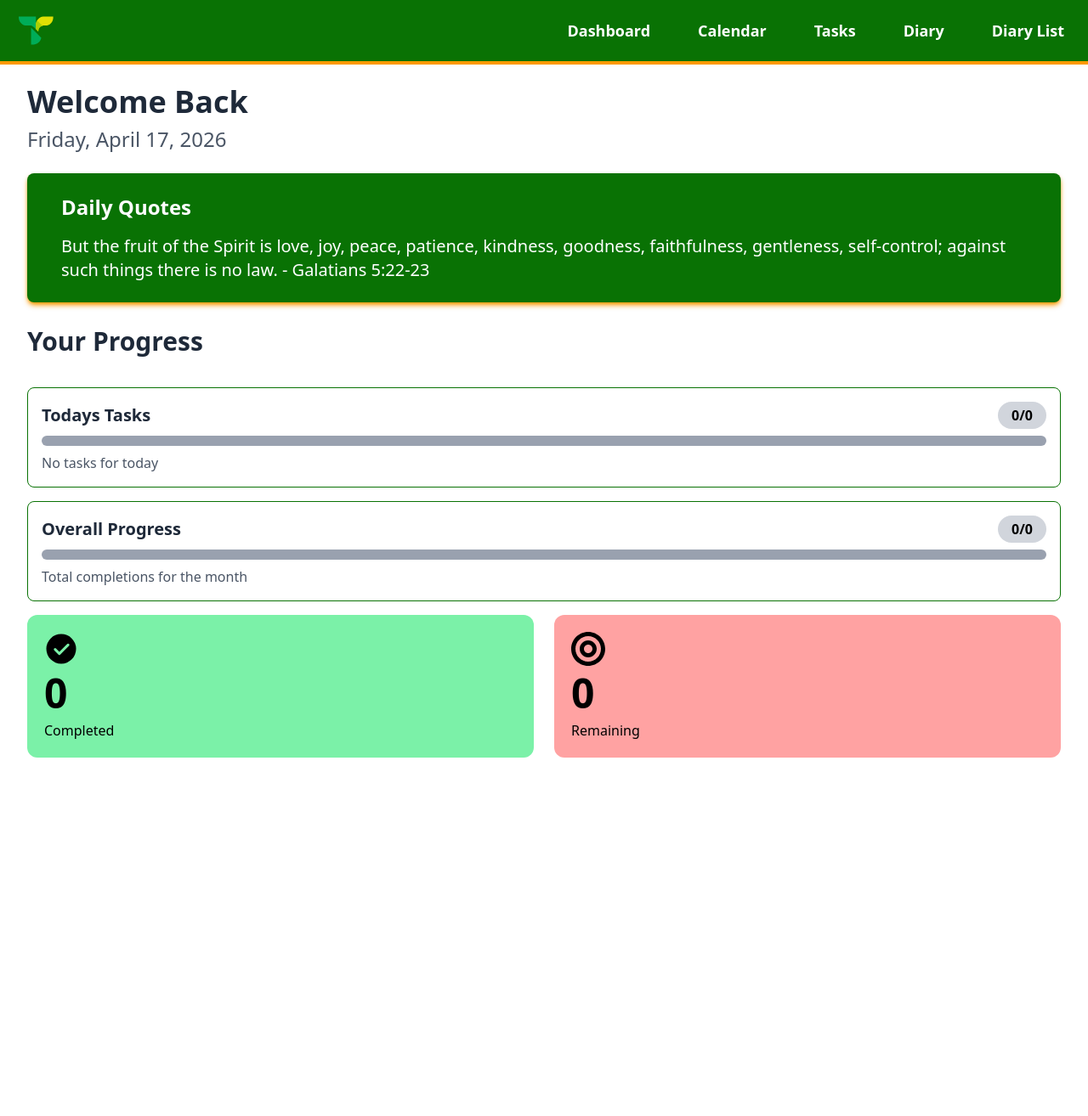
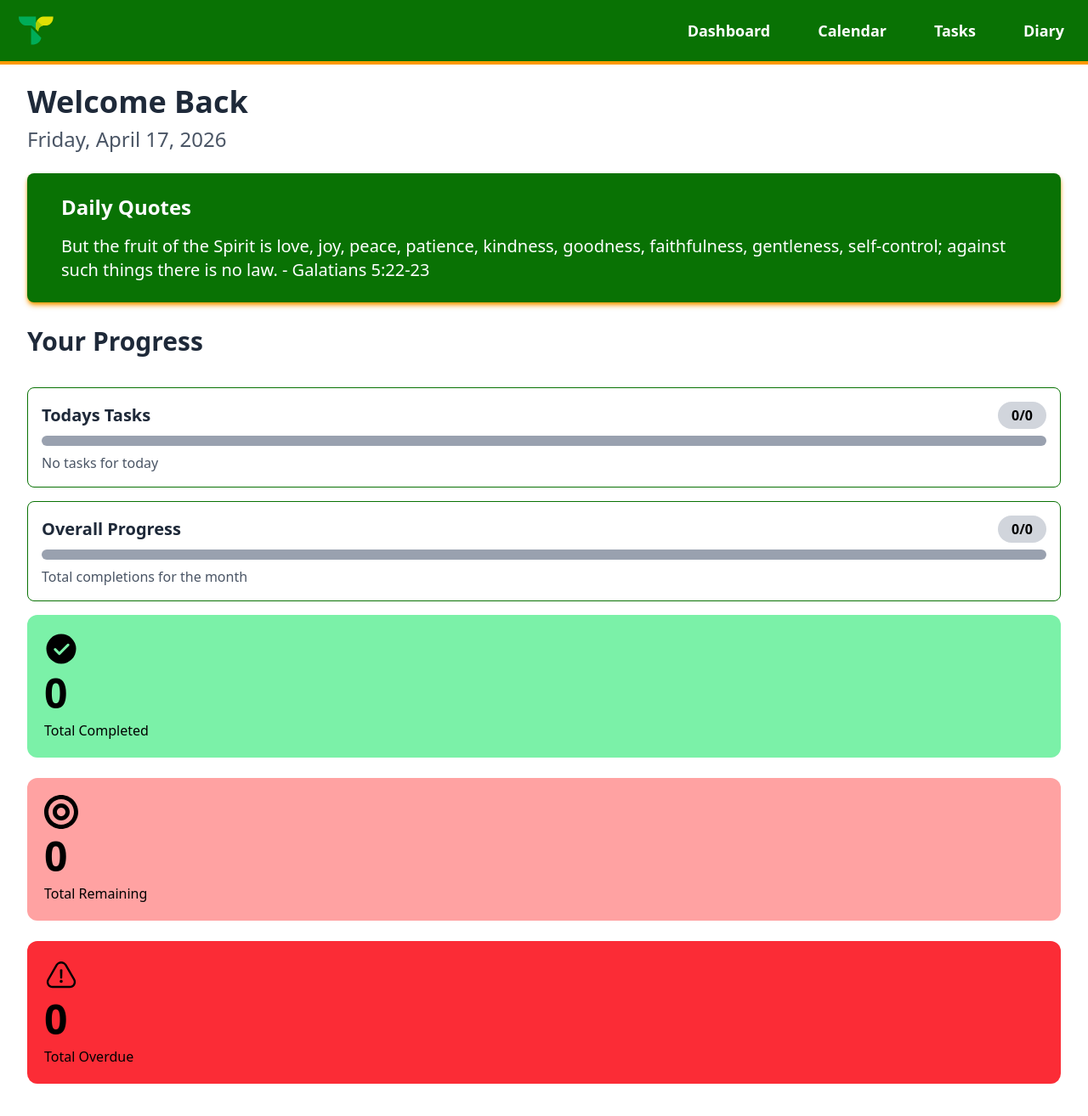
Before and after one commit to steeb2005/Trackr, a React (Vite) app: page /dashboard in a window 1280 px wide. Shown: the whole page at 85% size. Before the commit the page ends 932 px from the top, so only its background shows below. Built offline with nearby package versions, Linux system fonts and the light colour scheme.

Commit message:
fixes dashboard progressbar. Added overdue tasks count in dashboard

```diff
--- a/src/components/dateComp.jsx
+++ b/src/components/dateComp.jsx
@@ -86,7 +86,8 @@ function DateComponent( {year, month, day, onClose, onSaveNote, existingNotes =
     }
 
     return (
-        <div class="border border-gray-300 fixed top-1/2 left-1/2 -translate-x-1/2 -translate-y-1/2 bg-white p-6 rounded-lg shadow-lg w-4/5 max-w-md z-50">
+        <div className='fixed inset-0 z-40 bg-black/30'> {/* prevents background clicks */}
+            <div className="border border-gray-300 fixed top-1/2 left-1/2 -translate-x-1/2 -translate-y-1/2 bg-white p-6 rounded-lg shadow-lg w-4/5 max-w-md z-50">
                 <div className='overflow-y-auto max-h-150'> {/* Scrolls the page */}
 
                     <div className='flex flex-row justify-between items-center'>
@@ -141,6 +142,7 @@ function DateComponent( {year, month, day, onClose, onSaveNote, existingNotes =
                     </div>
                 </div>
             </div>
+        </div>
     );
 }
 
--- a/src/components/header.jsx
+++ b/src/components/header.jsx
@@ -31,9 +31,6 @@ function Header({ onOpenSidebar }){
                     <span>
                         <Link to="/diary" className='p-2 hover:bg-[#075e02] rounded-full transition duration-200'>Diary</Link>
                     </span>
-                    <span>
-                        <Link to="/create-diary-entry" className='p-2 hover:bg-[#075e02] rounded-full transition duration-200'>Diary List</Link>
-                    </span>
                 </div>
 
             </div>
--- a/src/components/sidebar.jsx
+++ b/src/components/sidebar.jsx
@@ -4,6 +4,7 @@ import { Link } from 'react-router-dom';
 
 function Sidebar({isOpen, onClose}){
     return (
+
             <div className={`bg-[#097204] h-screen w-64 z-50 fixed top-0 right-0 transition duration-300
                 ${isOpen ? 'visible' : 'hidden'}`}> {/* Checks if the sidebar is open and will make it visible else hidden */}
 
@@ -30,14 +31,12 @@ function Sidebar({isOpen, onClose}){
                             <span className='dashboard flex items-center gap-3 justify-end'>
                                 <Link to="/diary">Diary</Link>
                             </span>
-                        <span className='dashboard flex items-center gap-3 justify-end'>
-                            <Link to="/create-diary-entry">Diary List</Link>
-                        </span>
                         </nav>
 
                     </div>
                 </div>
             </div>
+
     )
 }
 
--- a/src/pages/dashboard.jsx
+++ b/src/pages/dashboard.jsx
@@ -10,7 +10,8 @@ import LowPriority from './styles/assets/lowflag-svgrepo-com.svg';
 import MediumPriority from './styles/assets/mediumflag-svgrepo-com.svg';
 import HighPriority from './styles/assets/highflag-svgrepo-com.svg';
 import CriticalPriority from './styles/assets/criticalflag-svgrepo-com.svg';
-
+import { isOverdue } from '../hooks/checkOverdue';
+import Alert from './styles/assets/alert-svgrepo-com.svg'
 
 /*
 TODO:
@@ -131,21 +132,34 @@ function Dashboard(){
         return dueDate.getTime() === today.getTime();
     });
 
-    // gets the tasks completed today
+    /*  GETS THE COUNT OF TASKS COMPLETED TODAY. Regardless if they are another date
+
     const completedToday = tasks.filter(task => {
         if(!task.isComplete || !task.completedAt) return false;
-        const completedDate = new Date(task.createdAt);
+        if(isOverdue(task.dueDate)) return false;
+        const completedDate = new Date(task.completedAt);
         completedDate.setHours(0, 0, 0, 0);
         return completedDate.getTime() === today.getTime();
     });
+    */
 
+    // Gets todays active tasks
     const todayActiveTasks = tasks.filter(task => {
         const dueDate = new Date(task.dueDate);
         dueDate.setHours(0, 0, 0, 0);
         return dueDate.getTime() === today.getTime() && !task.isComplete;
     });
 
+    const tasksDueToday = tasks.filter(task => {
+        const dueDate = new Date(task.dueDate);
+        dueDate.setHours(0, 0, 0, 0);
+        return dueDate.getTime() === today.getTime();
+    });
 
+    const completedToday = tasksDueToday.filter(task => task.isComplete);
+
+
+    const totalOverdueTasks = tasks.filter(task => isOverdue(task.dueDate) && !task.isComplete).length;
 
     // gets the total completed tasks
     const totalCompleted = tasks.filter(task => task.isComplete).length;
@@ -213,7 +227,7 @@ function Dashboard(){
                             <h1 className='text-gray-600 mt-2'>Tasks Today:</h1>
                             <ul className='mt-1'>
                                 {todayActiveTasks.map(task => (
-                                    <li className='flex items-center px-5'>
+                                    <li className='flex items-center'>
                                         <img src={priorityFlag[task.priority]} alt="priority_flag" className='w-5 h-5 mr-5'/>
                                         <div className={`w-3 h-3 ${categoryColor[task.category]} rounded-full mr-2`}></div>
                                         <p className='font-semibold text-xl'>{task.title}</p>
@@ -240,26 +254,25 @@ function Dashboard(){
                     <p className="text-gray-600 mt-2">Total completions for the month</p>
                 </div>
 
-                <div className='grid grid-cols-2 gap-6 mb-10'>
+                <div className='grid grid-cols-2 md:grid-cols-1 gap-6 mb-10'>
                     <div className='w-full bg-green-300 p-5 rounded-xl'>
                         <img src={Check} alt="Check_img" className='h-10 w-10'/>
                         <h1 className='mt-2 mb-2 font-bold text-5xl'>{totalCompleted}</h1>
-                        <p>Completed</p>
+                        <p>Total Completed</p>
                     </div>
 
                     <div className='w-full bg-red-300 p-5 rounded-xl'>
                         <img src={Target} alt="Target_img" className='h-10 w-10 '/>
                         <h1 className='mt-2 mb-2 font-bold text-5xl'>{totalActiveTasks}</h1>
-                        <p>Remaining</p>
+                        <p>Total Remaining</p>
+                    </div>
+
+                    <div className='w-full bg-red-500 p-5 rounded-xl col-span-2 md:col-span-1'>
+                        <img src={Alert} alt="Target_img" className='h-10 w-10 '/>
+                        <h1 className='mt-2 mb-2 font-bold text-5xl'>{totalOverdueTasks}</h1>
+                        <p>Total Overdue</p>
                     </div>
                 </div>
-
-
-                {/* Progress Test
-
-                <button onClick={increaseProgress} className='bg-green-600 hover:cursor-pointer' > click me </button>
-                <button className='bg-green-600 hover:cursor-pointer mt-10' onClick={resetProgress}> reset </button>
-                */}
 
             </div>
         </div>
```
Also changed, not shown: src/pages/styles/assets/alert-svgrepo-com.svg (added). Lines whose indentation alone changed are shown as unchanged.
